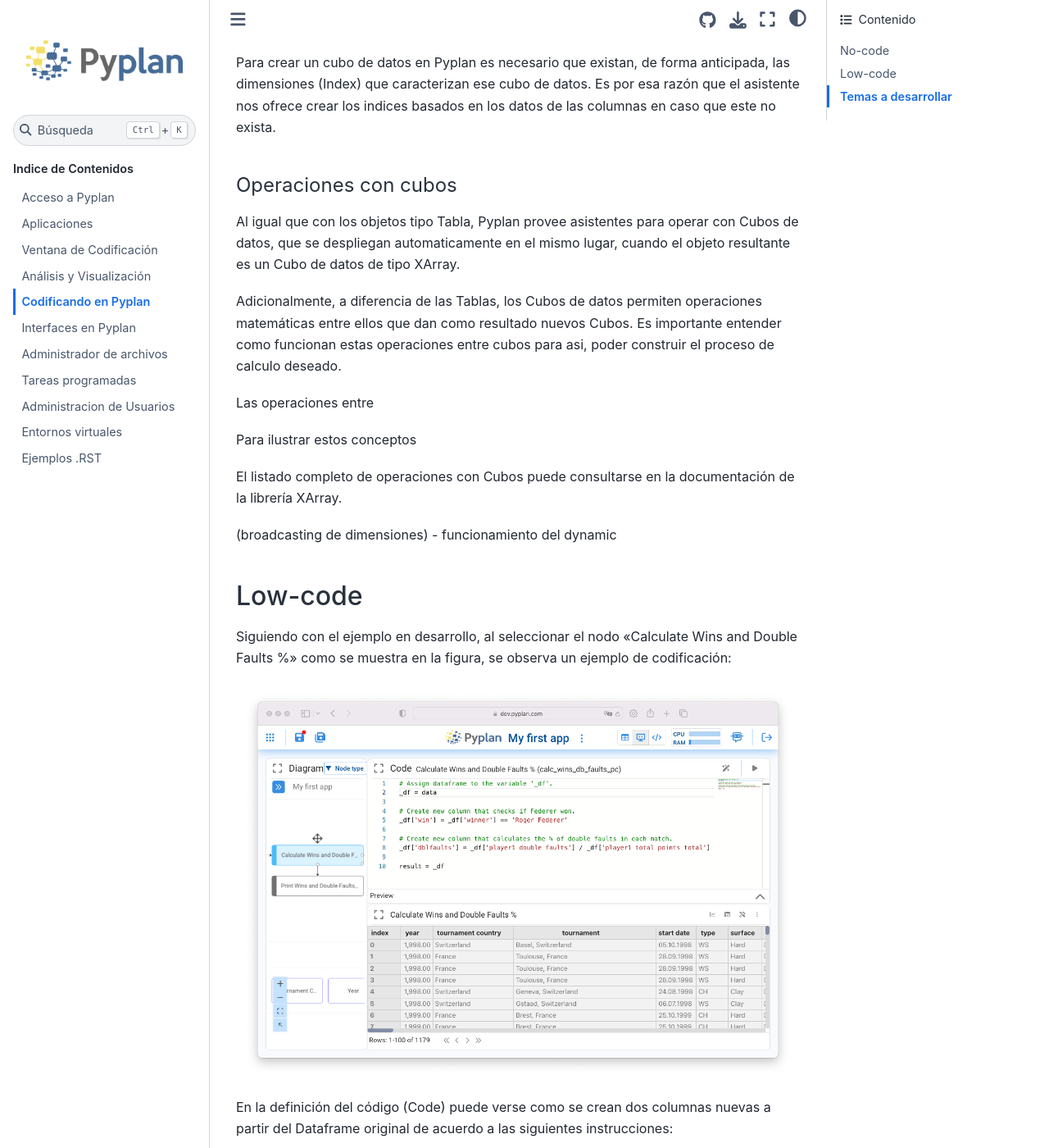
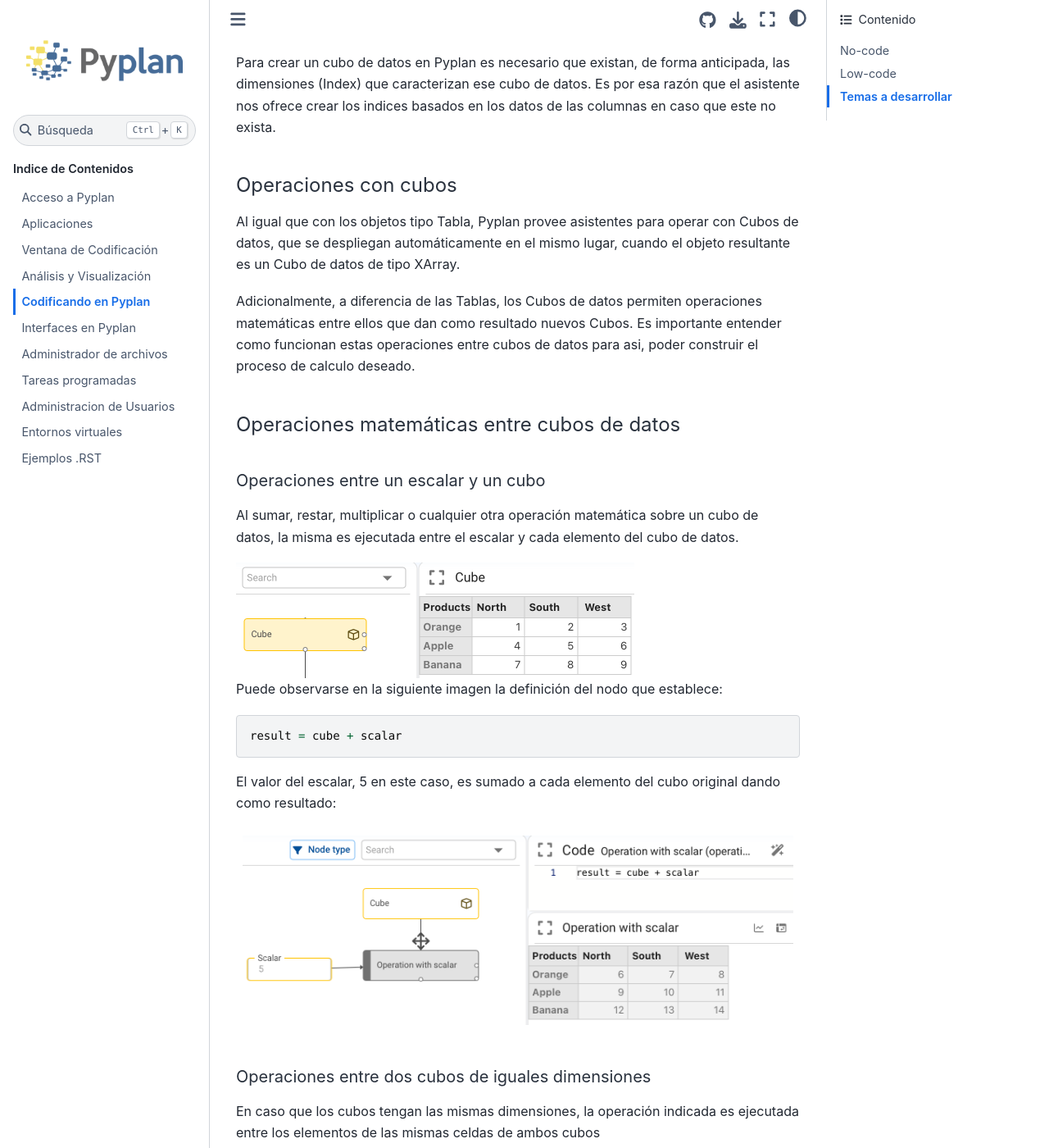
Before and after one commit to pyplan/pyplan, a Sphinx documentation site: the page built from docs/5_low_code_no_code/index.rst, in a window 1280 px wide and 1400 px high, scrolled down 14458 px. Shown: the whole window at 82% size. Built offline with Sphinx 7.4.7 and the Sphinx Book theme 1.1.4, drawn with Linux system fonts in a browser that asks for light colours; some of the changed text lies outside the part shown.

Commit message:
new_try_no_code_ready

```diff
--- a/docs/5_low_code_no_code/index.rst
+++ b/docs/5_low_code_no_code/index.rst
@@ -11,7 +11,7 @@
 o generado automáticamente por un asistente de Pyplan al parametrizar o manipular interfaces desarrolladas para este fin.
 
 El diagrama se construye arrastrando los diferentes tipos de nodo sobre la hoja del diagrama.
-La ventana de nodos se despliega haciendo click sobre este |desplegar| icono que aparece en el extremo superior izquierdo del diagrama.
+La ventana de nodos se despliega haciendo click sobre este icono |desplegar| que aparece en el extremo superior izquierdo del diagrama.
 
 .. |desplegar| image:: images/desplegar_nodos.png
                :scale: 80%
@@ -333,24 +333,55 @@
 Operaciones con cubos
 ---------------------
 
-Al igual que con los objetos tipo Tabla, Pyplan provee asistentes para operar con Cubos de datos, que se despliegan automaticamente en el mismo lugar, cuando el objeto resultante es un Cubo de datos de tipo XArray.
+Al igual que con los objetos tipo Tabla, Pyplan provee asistentes para operar con Cubos de datos, que se despliegan automáticamente en el mismo lugar, cuando el objeto resultante es un Cubo de datos de tipo XArray.
 
 Adicionalmente, a diferencia de las Tablas, los Cubos de datos permiten operaciones matemáticas entre ellos que dan como resultado nuevos Cubos.
-Es importante entender como funcionan estas operaciones entre cubos para asi, poder construir el proceso de calculo deseado.
+Es importante entender como funcionan estas operaciones entre cubos de datos para asi, poder construir el proceso de calculo deseado.
 
-Las operaciones entre
+Operaciones matemáticas entre cubos de datos
+--------------------------------------------
 
-Para ilustrar estos conceptos
+Operaciones entre un escalar y un cubo
+______________________________________
+
+Al sumar, restar, multiplicar o cualquier otra operación matemática sobre un cubo de datos, la misma es ejecutada entre el escalar y cada elemento del cubo de datos.
+
+.. image:: images/Original_cube.png
+   :scale: 50%
+
+Puede observarse en la siguiente imagen la definición del nodo que establece:
+
+.. code-block::
+
+    result = cube + scalar
+
+El valor del escalar, 5 en este caso, es sumado a cada elemento del cubo original dando como resultado:
+
+.. figure:: images/Operation_w_scalar.png
 
 
 
+Operaciones entre dos cubos de iguales dimensiones
+__________________________________________________
+
+En caso que los cubos tengan las mismas dimensiones, la operación indicada es ejecutada entre los elementos de las mismas celdas de ambos cubos
+
+.. figure:: images/cube_cube.png
+
+En este caso se observa como la primera celda del Cubo C es el resultado de la suma de la primera celda del Cubo A mas la primera celda del Cubo B.
+
+Operaciones entre dos cubos de distintas dimensiones
+____________________________________________________
+
+Cuando se operan con cubos de distintas dimensiones, la dimension faltante en uno de los cubos opera de forma escalar sobre el otro de los cubos.
+Un ejemplo permite explicar mejor esta forma de operar:
+
+.. figure:: images/cube_broadcasting1.png
+
+En el ejemplo de arriba se observa como el Cubo B, que no tiene la dimension Region, es utilizado de forma escalar respecto de esta dimension al operar con el Cubo A.
 
 
-
-El listado completo de operaciones con Cubos puede consultarse en la documentación de la librería XArray.
-
-(broadcasting de dimensiones)
-- funcionamiento del dynamic
+El listado completo de operaciones con Cubos puede consultarse en la `documentación de la librería XArray. <https://docs.xarray.dev/en/stable/user-guide/computation.html>`_
 
 Low-code
 =========
```
Also changed, not shown: other parts of docs/5_low_code_no_code/index.rst (+1 -1 lines), docs/5_low_code_no_code/images/Operation_w_scalar.png (added), docs/5_low_code_no_code/images/Original_cube.png (added), docs/5_low_code_no_code/images/cube_broadcasting1.png (added), docs/5_low_code_no_code/images/cube_cube.png (added).
